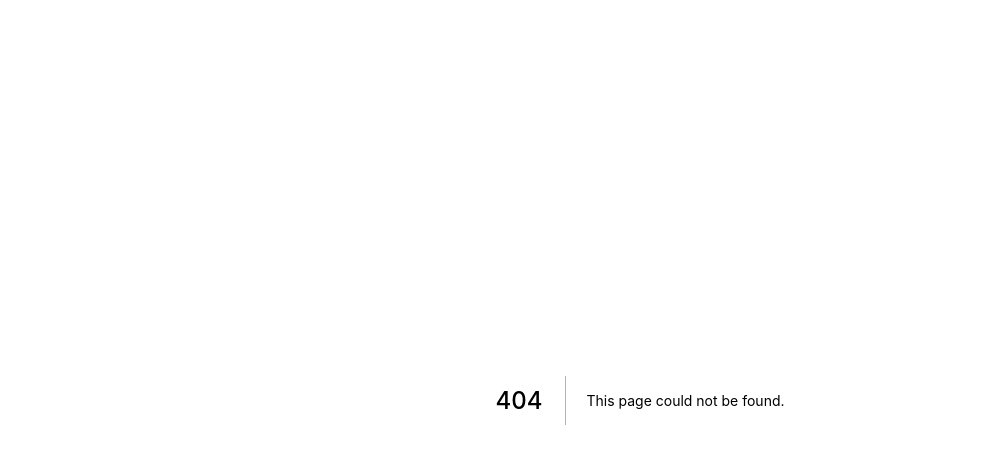
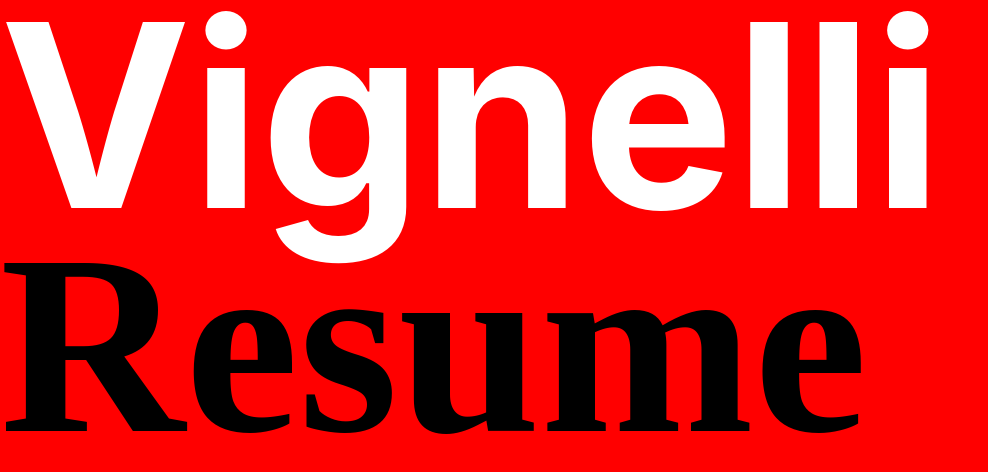
Before and after one commit to marcospaiva/vignelli-resume, a Next.js app: page /components/Header in a window 1280 px wide. Before the commit this address had no page. Shown: the top 472 px of the page, without its empty margins (0-988 px from the left). Built offline with nearby package versions, Linux system fonts and the light colour scheme.

Commit message:
Header module

```diff
--- /dev/null
+++ b/pages/components/Header.js
@@ -0,0 +1,11 @@
+import style from '../styles/Header.module.css'
+
+export default function Header() {
+    return (
+        <header className="Header">
+            <h1 className={style.head}>
+                Vignelli <span className={style.subhead}>Resume</span>
+            </h1>
+        </header>
+    )
+}
--- /dev/null
+++ b/pages/styles/Header.module.css
@@ -0,0 +1,10 @@
+.head {
+    font-size: 20vw;
+    line-height: 0.9;
+}
+
+.subhead {
+    color: #000;
+    display: block;
+    font-family: serif;
+}
```
